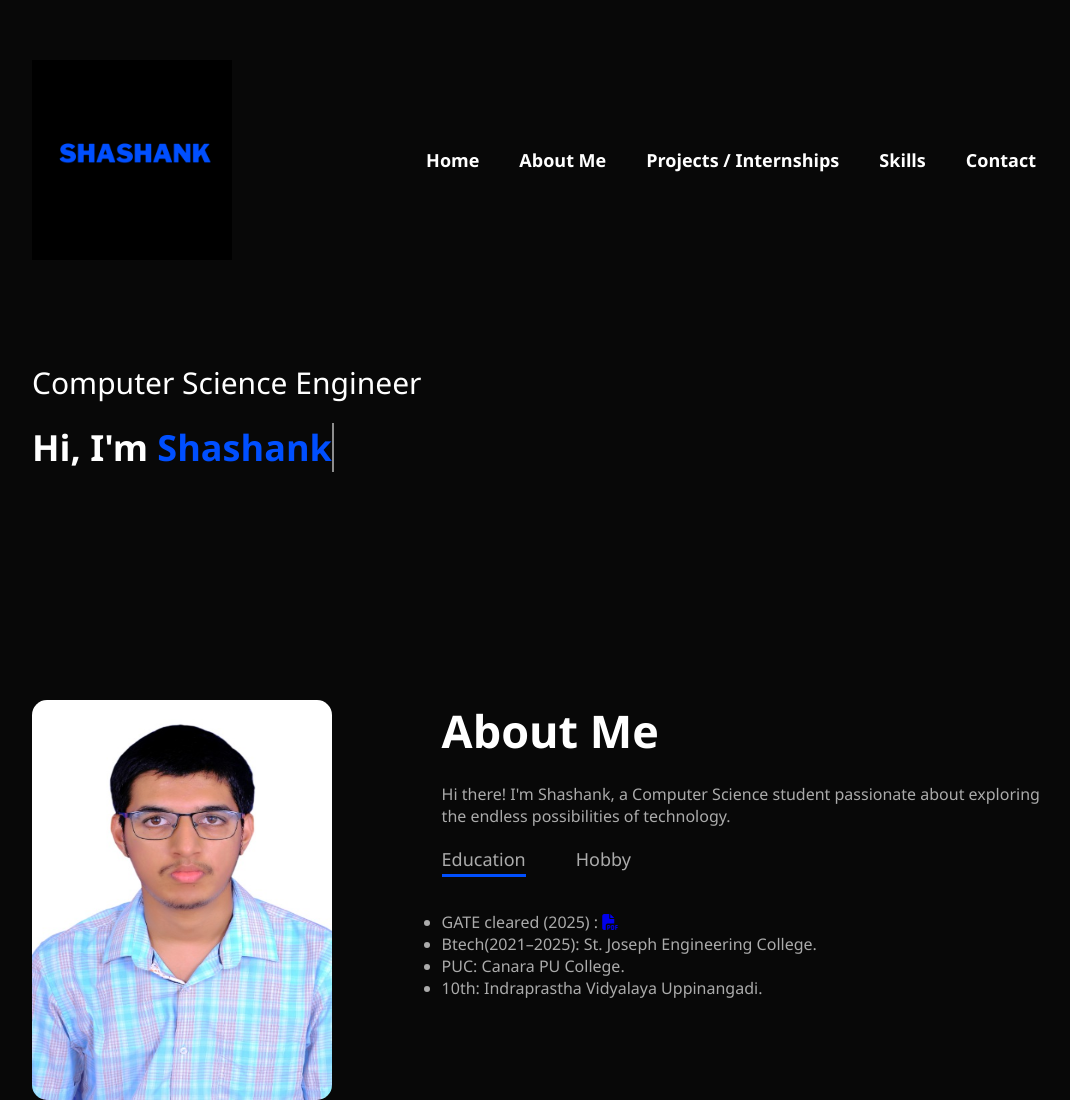
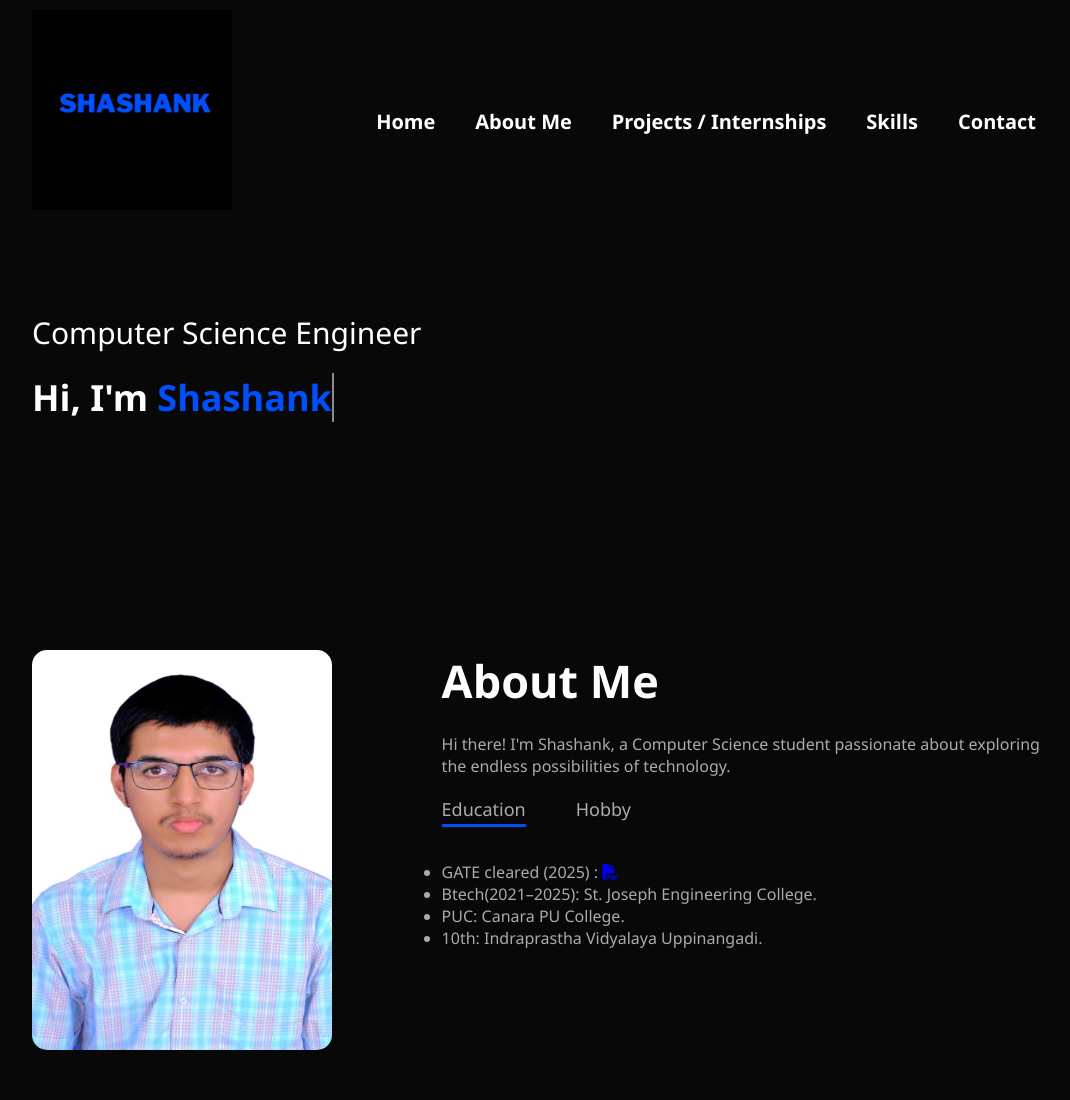
Before and after one commit to shashank-ram-16/Shashank-Ram-K, a plain HTML site: page index.html in a window 1280 px wide. Shown: the top 1100 px of the page, without its empty margins (96-1166 px from the left). Drawn offline with Linux system fonts and the light colour scheme.

Commit message:
Minor info update

```diff
--- a/index.html
+++ b/index.html
@@ -14,7 +14,7 @@
         <div class="container">
             <nav>
                 <img src="Shashank.png" class="logo">
-                <ul id="nav-ul">
+                <ul id="nav-ul" style="font-size: 50px;">
                     <li><b><a href="#header">Home</a></b></li>
                     <li><b><a href="#about">About Me</a></b></li>
                     <li><b><a href="#project">Projects / Internships</a></b></li>
--- a/style.css
+++ b/style.css
@@ -32,7 +32,7 @@ body {
 }
 
 .container {
-    padding: 60px 10%;
+    padding: 10px 10%;
 
 
 }
@@ -57,8 +57,9 @@ nav ul li {
 nav ul li a {
     color: #fff;
     text-decoration: none;
-    font-size: 18px;
-    position: relative;
+    font-size: 20px;
+    position: sticky;
+
 }
 
 nav ul li a::after {
@@ -92,7 +93,7 @@ nav ul li a:hover::after {
     color: #004fff;
 }
 
-/* Add these styles to your existing CSS */
+
 
 @keyframes blink {
     0% { border-right-color: rgba(255, 255, 255, 0.75); }
@@ -170,18 +171,22 @@ nav ul li a:hover::after {
     display: none;
     margin-top: 20px;
     flex-basis: 60%;
+    transition: 0.5s;
 }
 
 
 
 .tab-content.active-content {
     display:flex
+
+
 }
 
 
 .tab-links:hover {
     color: #fff;
     text-decoration: solid;
+    transition: 0.5s;
 
 }
 
```
Also changed, not shown: 1 other file.
